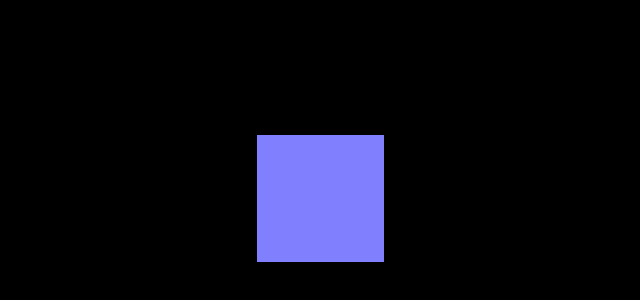
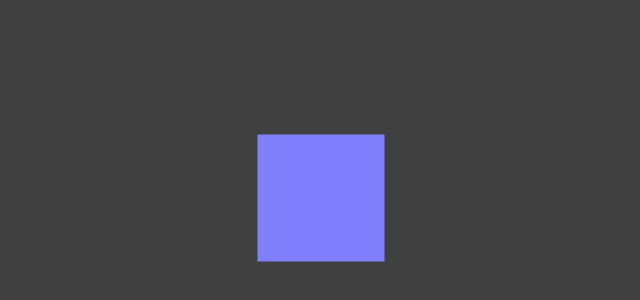
Before and after one commit to tjpalmer/worldaroo, a website built with Parcel: page index.html in a window 1280 px wide. Shown: the part 202-502 px from the top of the page, without its empty margins (319-959 px from the left). Built offline with nearby package versions, Linux system fonts and the light colour scheme.

Commit message:
Gray background

```diff
--- a/index.css
+++ b/index.css
@@ -1,5 +1,8 @@
+* {
+  background: hsl(0, 0%, 25%);
+}
+
 body {
-  background: black;
   bottom: 0;
   display: grid;
   left: 0;
--- a/src/index.ts
+++ b/src/index.ts
@@ -12,10 +12,12 @@ class App {
   constructor() {
     let {camera, scene} = this;
     // Display.
-    this.display = document.querySelector('.display') as HTMLElement;
-    this.renderer = new WebGLRenderer({
-      canvas: this.display.querySelector('canvas')!,
+    let display = this.display =
+      document.querySelector('.display') as HTMLElement;
+    let renderer = this.renderer = new WebGLRenderer({
+      antialias: true, canvas: display.querySelector('canvas')!,
     });
+    renderer.setClearColor(getComputedStyle(display).backgroundColor!);
     // Scene.
     let geometry = new BoxGeometry(0.2, 0.2, 0.2);
     let material = new MeshNormalMaterial();
```
